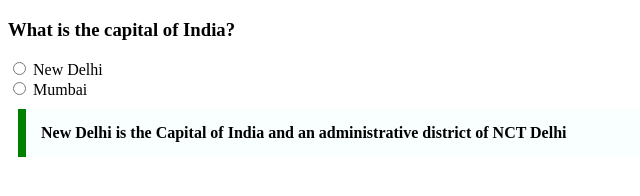
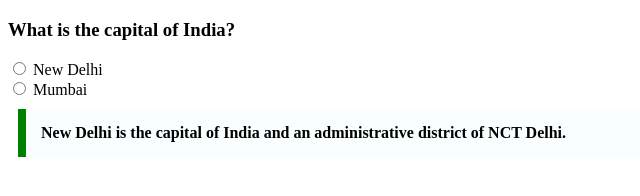
Before and after one commit to acciojob/trivia-90sShivam, a website: page main.html in a window 1280 px wide. Shown: the full height of the page, 0-640 px from the left. Drawn offline with Linux system fonts and the light colour scheme.

Commit message:
Code Changes

```diff
--- a/main.html
+++ b/main.html
@@ -15,7 +15,7 @@
 		<input type="radio" name="city">
 		<label for="city" name="city">Mumbai</label><br>
 
-		<blockquote id="text" cite="https://en.wikipedia.org/wiki/New_Delhi">New Delhi is the Capital of India and an administrative district of NCT Delhi</blockquote>
+		<blockquote id="text" cite="https://en.wikipedia.org/wiki/New_Delhi"> New Delhi is the capital of India and an administrative district of NCT Delhi.</blockquote>
 
     <script type="text/javascript" src="./script.js">
 </script>
```
